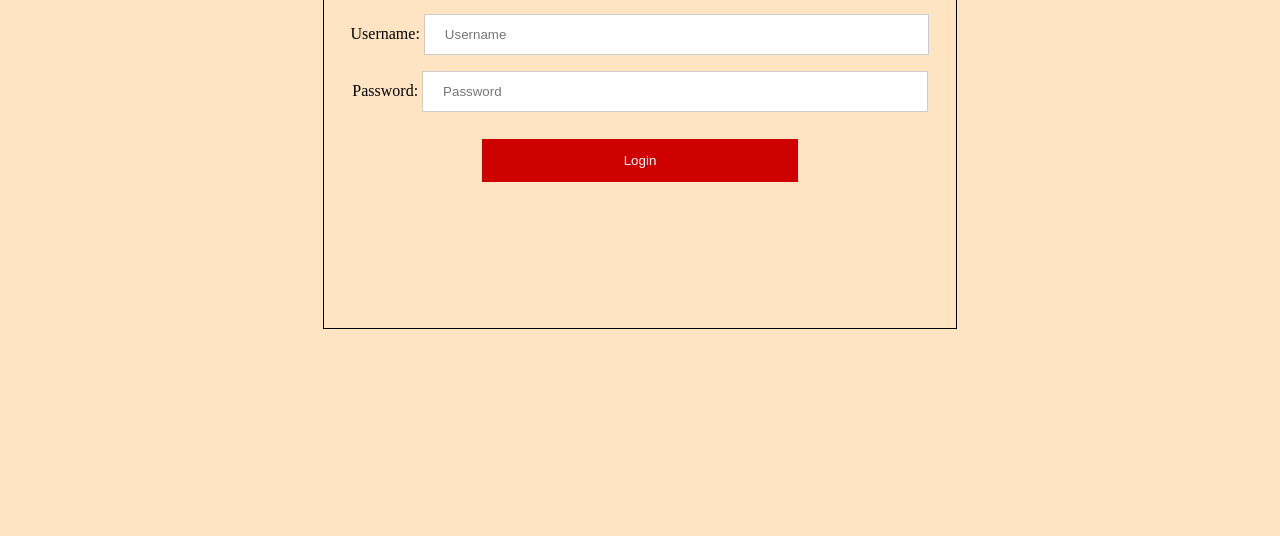
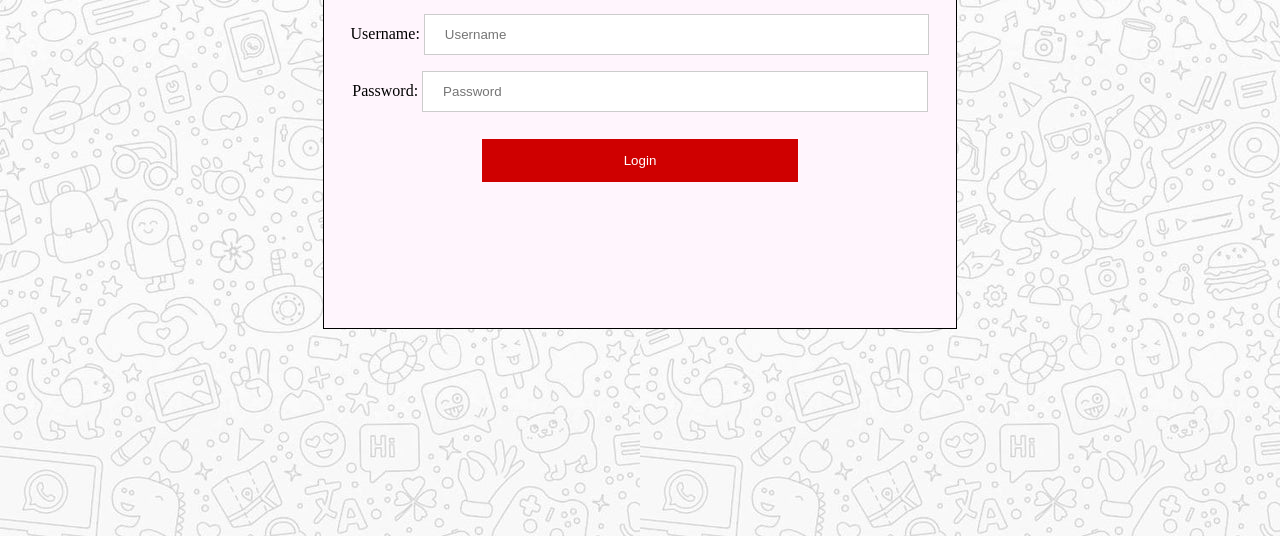
Before and after one commit to harshal2030/hackon-2.0, a website: page index.html in a window 1280 px wide. Shown: the part 264-800 px from the top of the page. Drawn offline with Linux system fonts and the light colour scheme.

Commit message:
bg update

```diff
--- a/styles.css
+++ b/styles.css
@@ -1,7 +1,8 @@
 body{
-    background-color: bisque;
+    background-image: url('images/bg.jpg');
 }
 .login{
+    background-color: #fff5fd;
     margin: 15% 0;
     border: solid;
     border-width: 1px;
```
Also changed, not shown: images/bg.jpg (added).
